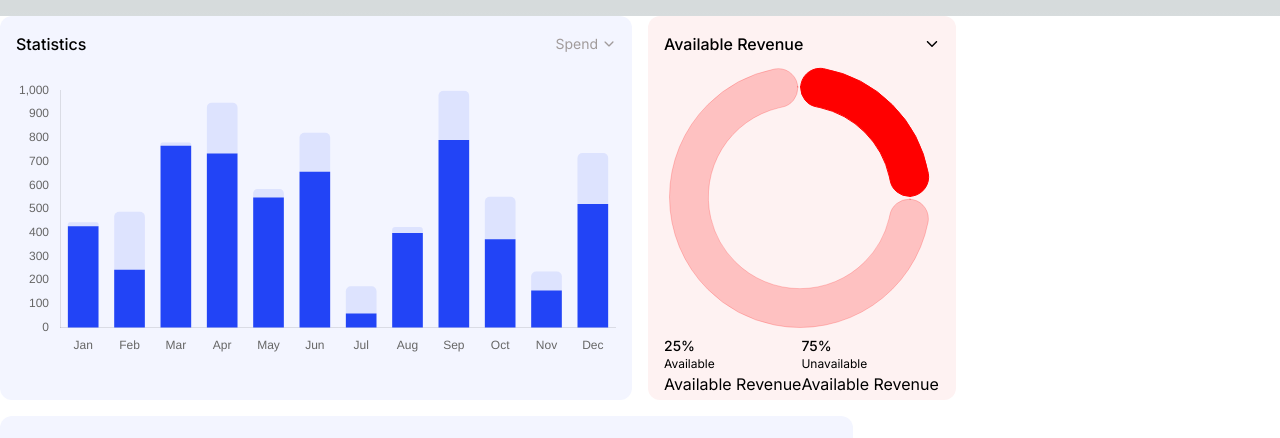
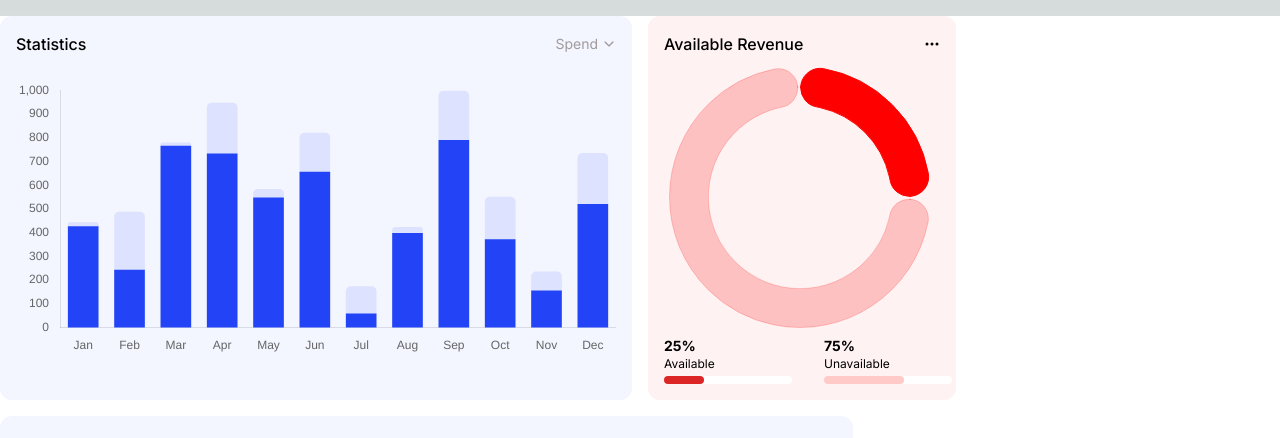
Before and after one commit to JasmineBabaYara/dashboard-demo-2, a Next.js app: page /dashboard in a window 1280 px wide. Shown: the top 438 px of the page. Built offline with nearby package versions, Linux system fonts and the light colour scheme.

Commit message:
add donut chart section

```diff
--- a/app/dashboard/page.js
+++ b/app/dashboard/page.js
@@ -1,6 +1,8 @@
 "use client";
 import React from "react";
 import { IoIosArrowDown } from "react-icons/io";
+import { BsThreeDots } from "react-icons/bs";
+import { CiCreditCard1 } from "react-icons/ci";
 import BarChart from "../barchart/page";
 import DonutChart from "../donutchart/page";
 
@@ -20,23 +22,28 @@ export default function page() {
         </div>
         <div className="bg-red-50 rounded-xl col-span-1 p-4 h-96">
           <div className="flex justify-between items-center">
-            <p className="font-medium text-black text-base">Available Revenue</p>
-              <IoIosArrowDown />
+            <p className="font-medium text-black text-base">
+              Available Revenue
+            </p>
+            <BsThreeDots />
           </div>
           <DonutChart />
-          <div className="flex mt-2">
+          <div className="flex mt-2 gap-x-8">
             <div>
-          <p className="font-medium text-black text-sm">25%</p>
+              <p className="text-black font-bold text-sm">25%</p>
               <p className="text-black text-xs">Available</p>
-          <p className="text-black text-base">Available Revenue</p>
+              <p className="h-2 bg-white w-32 rounded-lg mt-1">
+                <p className="h-2 w-10 bg-red-600 rounded-lg" />
+              </p>
             </div>
             <div>
-          <p className="font-medium text-black text-sm">75%</p>
+              <p className="text-black font-bold text-sm">75%</p>
               <p className="text-black text-xs">Unavailable</p>
-          <p className="text-black text-base">Available Revenue</p>
+              <p className="h-2 bg-white w-32 rounded-lg mt-1">
+                <p className="h-2 w-20 bg-[#ffcac8] rounded-lg" />
+              </p>
             </div>
           </div>
-
         </div>
       </div>
       <div className="grid grid-cols-3 mt-4">
```
Lines whose indentation alone changed are shown as unchanged.
